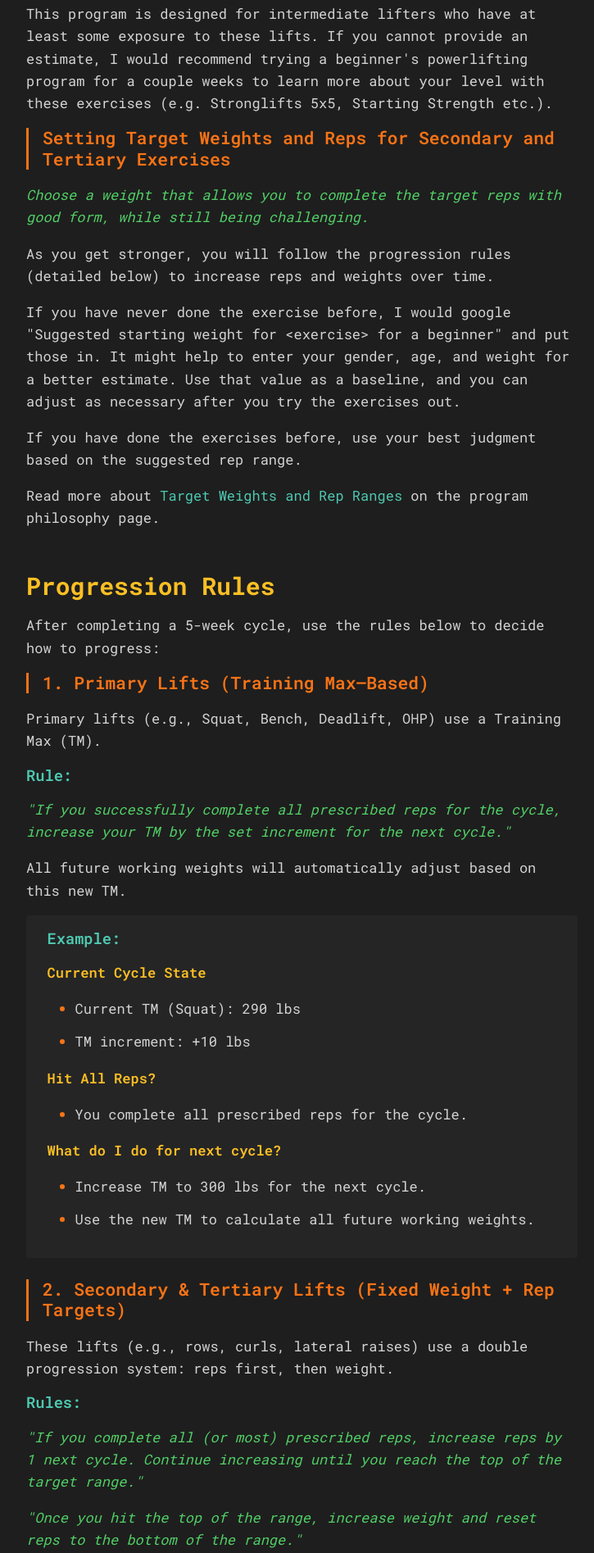
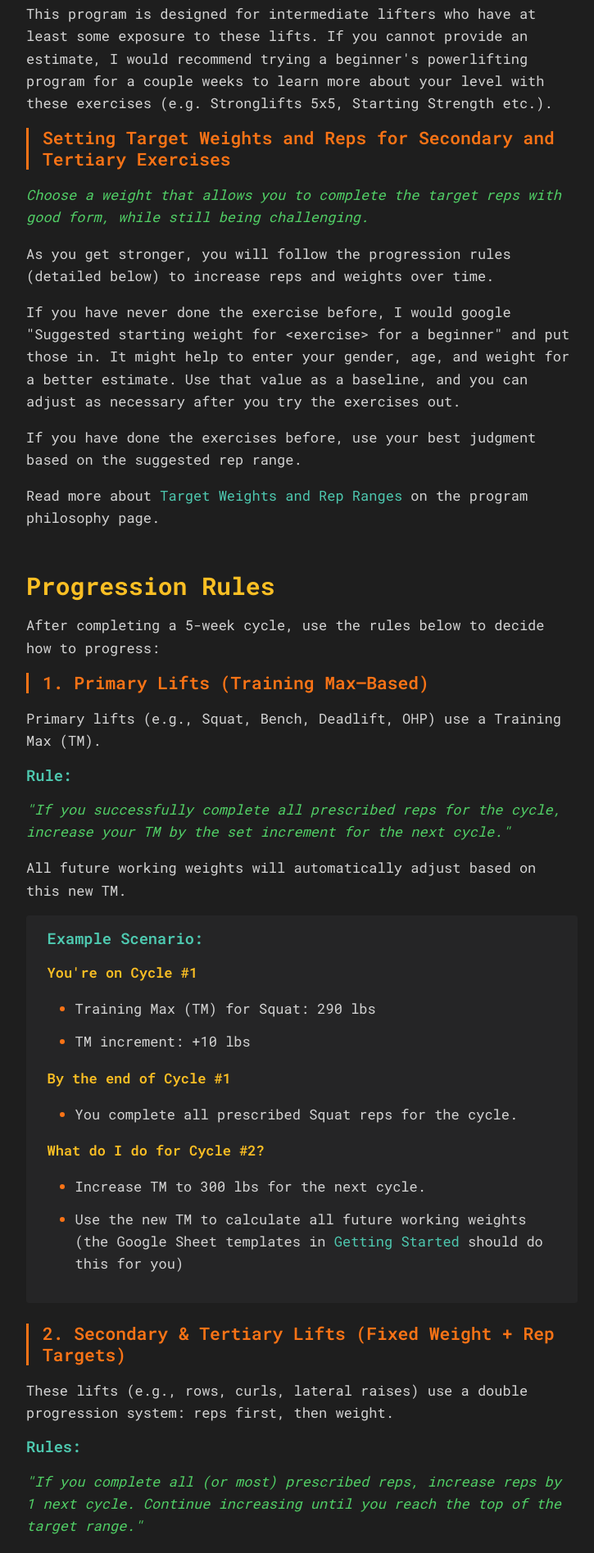
Before and after one commit to nbry/nbry-website, a FastAPI app: page /program-guide in a window 1280 px wide. Shown: the part 1840-3735 px from the top of the page at 82% size, without its empty margins (109-834 px from the left). Run offline with FastAPI, Linux system fonts and the light colour scheme.

Commit message:
chore: static content organization

```diff
--- a/src/nbry_website/sites/lifting/static/css/lifting.css
+++ b/src/nbry_website/sites/lifting/static/css/lifting.css
@@ -358,7 +358,7 @@ code {
 }
 
 /* Rule callouts use em tags and match inline code color */
-em.rule-text {
+em.statement-text {
   color: var(--color-syntax-string);
 }
 
--- a/src/nbry_website/sites/lifting/templates/changelog.html
+++ b/src/nbry_website/sites/lifting/templates/changelog.html
@@ -154,7 +154,7 @@
           </td>
         </tr>
         <tr>
-          <td>5/21/26</td>
+          <td>5/21/2026</td>
           <td>3-day program finalized. Template spreadsheet published.</td>
         </tr>
         <tr>
--- a/src/nbry_website/sites/lifting/templates/program-guide.html
+++ b/src/nbry_website/sites/lifting/templates/program-guide.html
@@ -25,7 +25,20 @@
               </a>
             </li>
           </ul>
-          <li><a href="#progression-rules">Progression Rules</a></li>
+          <li>
+            <a href="#progression-rules">Progression Rules</a>
+            <ul class="nested-list">
+              <li>
+                <a href="#primary-lifts">Primary Lifts</a>
+              </li>
+              <li>
+                <a href="#secondary-tertiary-lifts">Secondary & Tertiary Lifts</a>
+              </li>
+              <li>
+                <a href="#percentage-based-secondary-lifts">Percentage-Based Secondary Lifts</a>
+              </li>
+            </ul>
+          </li>
           <li><a href="#failed-sets">What if you fail a set or miss reps?</a></li>
           <li><a href="#decrease-weight">When should you decrease weight?</a></li>
         </ul>
@@ -41,7 +54,7 @@
         Started section, which includes all calculations and configurations.
       </p>
 
-      <h2 id="3-day-vs-4-day">3-Day vs. 4-Day</h2>
+      <h2 id="3-day-vs-4-day">3-Day vs 4-Day</h2>
       <p>
         Both programs use the same 5-week block structure (Accumulation → Intensification → Deload),
         the same exercise catalog, and the same progression rules. The difference is how volume is
@@ -49,7 +62,7 @@
       </p>
 
       <h3>3-Day Program</h3>
-      <em class="rule-text"
+      <em class="statement-text"
         >Good for lifters who value time efficiency and/or prefer more frequent rest days.</em
       >
       <ul>
@@ -67,7 +80,7 @@
       </ul>
 
       <h3>4-Day Program</h3>
-      <em class="rule-text">
+      <em class="statement-text">
         Good for lifters who can train 4 days and want to maximize volume work.
       </em>
       <ul>
@@ -106,7 +119,7 @@
         based on a fluctuating or overestimated max.
       </p>
       <p>
-        <em class="rule-text"
+        <em class="statement-text"
           >If you know what your 1 rep max (1RM) is, enter your <strong>1RM * 0.9</strong> as your
           training max.</em
         >
@@ -122,7 +135,7 @@
         Setting Target Weights and Reps for Secondary and Tertiary Exercises
       </h3>
       <p>
-        <em class="rule-text">
+        <em class="statement-text">
           Choose a weight that allows you to complete the target reps with good form, while still
           being challenging.
         </em>
@@ -150,75 +163,87 @@
       <h2 id="progression-rules">Progression Rules</h2>
       <p>After completing a 5-week cycle, use the rules below to decide how to progress:</p>
 
-      <h3>1. Primary Lifts (Training Max–Based)</h3>
+      <h3 id="primary-lifts">1. Primary Lifts (Training Max–Based)</h3>
       <p>Primary lifts (e.g., Squat, Bench, Deadlift, OHP) use a Training Max (TM).</p>
 
       <h4>Rule:</h4>
       <p>
-        <em class="rule-text"
+        <em class="statement-text"
           >"If you successfully complete all prescribed reps for the cycle, increase your TM by the
           set increment for the next cycle."</em
         >
       </p>
       <p>All future working weights will automatically adjust based on this new TM.</p>
       <div class="example-codeblock">
-        <h4>Example:</h4>
-        <p><strong>Current Cycle State</strong></p>
+        <h4>Example Scenario:</h4>
+        <p><strong>You're on Cycle #1</strong></p>
         <ul>
-          <li>Current TM (Squat): 290 lbs</li>
+          <li>Training Max (TM) for Squat: 290 lbs</li>
           <li>TM increment: +10 lbs</li>
         </ul>
-        <p><strong>Hit All Reps?</strong></p>
+        <p><strong>By the end of Cycle #1</strong></p>
         <ul>
-          <li>You complete all prescribed reps for the cycle.</li>
+          <li>You complete all prescribed Squat reps for the cycle.</li>
         </ul>
-        <p><strong>What do I do for next cycle?</strong></p>
+        <p><strong>What do I do for Cycle #2?</strong></p>
         <ul>
           <li>Increase TM to 300 lbs for the next cycle.</li>
-          <li>Use the new TM to calculate all future working weights.</li>
+          <li>
+            Use the new TM to calculate all future working weights (the Google Sheet templates in
+            <a href="/start">Getting Started</a> should do this for you)
+          </li>
         </ul>
       </div>
 
-      <h3>2. Secondary & Tertiary Lifts (Fixed Weight + Rep Targets)</h3>
+      <h3 id="secondary-tertiary-lifts">
+        2. Secondary & Tertiary Lifts (Fixed Weight + Rep Targets)
+      </h3>
       <p>
         These lifts (e.g., rows, curls, lateral raises) use a double progression system: reps first,
         then weight.
       </p>
       <h4>Rules:</h4>
       <p>
-        <em class="rule-text">
+        <em class="statement-text">
           "If you complete all (or most) prescribed reps, increase reps by 1 next cycle. Continue
           increasing until you reach the top of the target range."
         </em>
       </p>
       <p>
-        <em class="rule-text"
+        <em class="statement-text"
           >"Once you hit the top of the range, increase weight and reset reps to the bottom of the
           range."</em
         >
       </p>
       <div class="example-codeblock">
-        <h4>Example:</h4>
-        <p><strong>Current Cycle State</strong></p>
+        <h4>Example Scenario:</h4>
+        <p><strong>You're on Cycle #1</strong></p>
+        Dumbell curls:
         <ul>
           <li>Increment: 5 lb</li>
           <li>Target range: 8–12 reps</li>
           <li>Current Target Reps: 3 sets of 10 reps</li>
           <li>Current Target Weight: 50 lb</li>
         </ul>
-        <p><strong>Hit All Reps?</strong></p>
+        <p><strong>By the end of Cycle #1</strong></p>
         <ul>
           <li>You complete all prescribed reps for the cycle at 50 lb, 3×10.</li>
         </ul>
-        <p><strong>What do I do for next cycle?</strong></p>
+        <p><strong>What do I do for Cycle #2 and beyond?</strong></p>
         <ul>
-          <li>Next cycle → 50 lb, 3×11</li>
-          <li>Then (if all reps are hit) → 50 lb, 3×12</li>
-          <li>Then (top of range reached) → 55 lb, 3×8</li>
+          <li>Cycle #2 → 50 lb, 3×11</li>
+          <li>Cycle #3 (if all reps are hit) → 50 lb, 3×12</li>
+          <li>
+            Cycle #4 (if all reps are hit), top of the rep range is reached, so you would reduce
+            reps to the bottom of the range and increase the weight → <strong>55 lb, 3x8</strong>
+          </li>
+          <li>Cycle #5 (if all reps are hit) → 55 lb, 3x9</li>
         </ul>
       </div>
 
-      <h3>3. Percentage-Based Secondary Lifts (Linked to Primary Lifts)</h3>
+      <h3 id="percentage-based-secondary-lifts">
+        3. Percentage-Based Secondary Lifts (Linked to Primary Lifts)
+      </h3>
       <p>
         Some lifts (e.g., DB Bench, RDL) are calculated as a percentage of a primary lift (e.g.,
         Bench, Deadlift). As you make progress on those the primary lifts, your secondary lifts will
@@ -244,7 +269,7 @@
       </p>
       <h4>Rule:</h4>
       <p>
-        <em class="rule-text"
+        <em class="statement-text"
           >"If you miss reps, repeat the same weight and target reps next cycle."</em
         >
       </p>
```
Also changed, not shown: src/nbry_website/sites/lifting/templates/faq.html (+42 -36 lines), src/nbry_website/sites/lifting/templates/getting-started.html (+9 -0 lines), src/nbry_website/sites/lifting/templates/home.html (+11 -21 lines), src/nbry_website/sites/lifting/templates/philosophy.html (+46 -47 lines), src/nbry_website/sites/lifting/templates/resources.html (+30 -28 lines).
